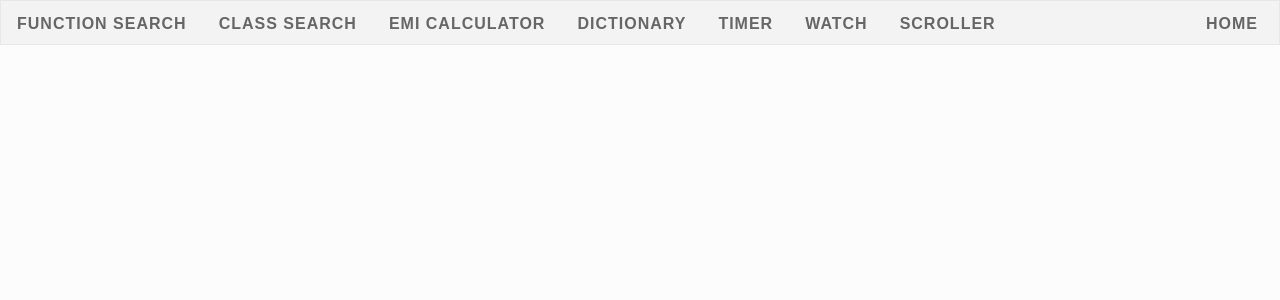
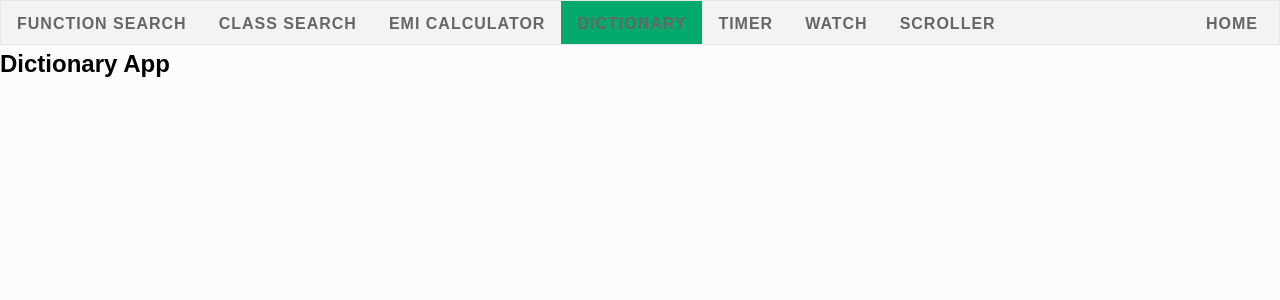
Before and after one commit to Chandan9898Kumar/Search_Bar, a React (Create React App) app: page /DictionaryApp in a window 1280 px wide. Shown: the top 300 px of the page. Built offline with nearby package versions, Linux system fonts and the light colour scheme; no server answers.

Commit message:
chore: dictionary app begin

```diff
--- a/src/App.js
+++ b/src/App.js
@@ -1,4 +1,4 @@
-import React, { Suspense } from "react";
+import React, { lazy, Suspense } from "react";
 import { BrowserRouter, Routes, Route } from "react-router-dom";
 import NavBar from "./NavBar/NavBar";
 import MainFunctionalPage from "./FunctionalSearch/MainSearchPage";
@@ -8,13 +8,11 @@ import MainEmiPage from "./EmiCalculator/MainEmi";
 import CountdownTimer from "./CountDownTimer/CountTimer";
 import StopWatchApp from "./StopWatch/WatchStop";
 import MainComponent from "./InfiniteScroller/Scroller";
-
+const DictionaryApp = lazy(() => import("./Dictionary/DictionaryHome"));
 function App() {
-
-
   return (
     <>
-      <Suspense fallback={'Please Wait...'}>
+      <Suspense fallback={"Please Wait..."}>
         <BrowserRouter>
           <NavBar />
           <Routes>
@@ -25,6 +23,7 @@ function App() {
             <Route exact path="/CountdownTimer" element={<CountdownTimer />} />
             <Route exact path="/stopWatch" element={<StopWatchApp />} />
             <Route exact path="/Scroller" element={<MainComponent />} />
+            <Route exact path="/DictionaryApp" element={<DictionaryApp />} />
           </Routes>
         </BrowserRouter>
       </Suspense>
--- /dev/null
+++ b/src/Dictionary/DictionaryHome.js
@@ -0,0 +1,11 @@
+import React from "react";
+const DictionaryApp = () => {
+  return (
+    <>
+      <div className="Container">
+        <h2>Dictionary App</h2>
+      </div>
+    </>
+  );
+};
+export default DictionaryApp;
--- a/src/NavBar/NavBar.js
+++ b/src/NavBar/NavBar.js
@@ -33,7 +33,7 @@ const NavBar = () => {
           </li>
           <li>
             <NavLink
-              to="/Dictionary"
+              to="/DictionaryApp"
               className={({ isActive }) => (isActive ? "actives" : "inactive")}
             >
               Dictionary
```
